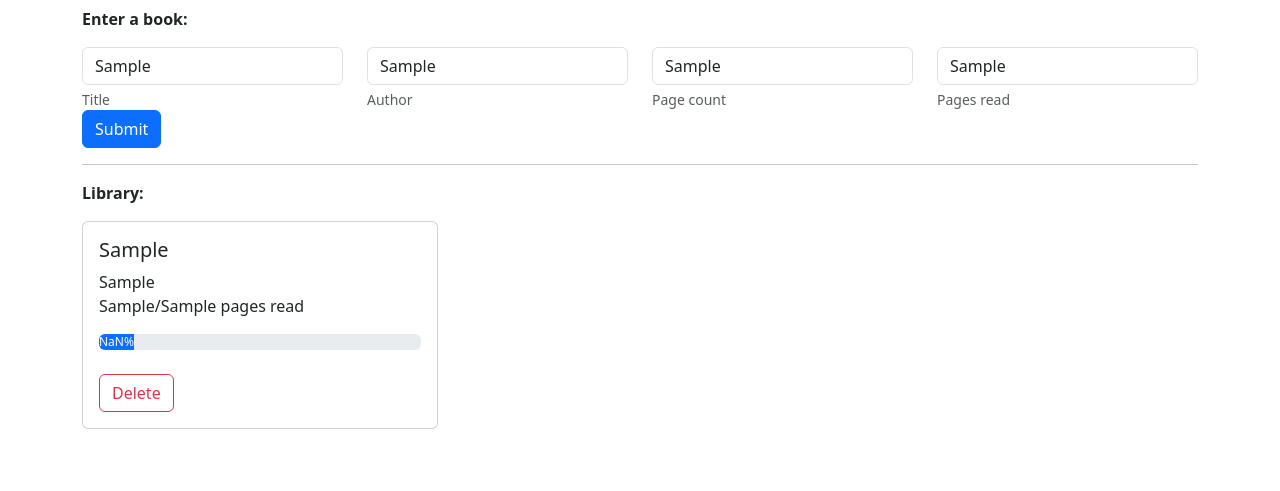
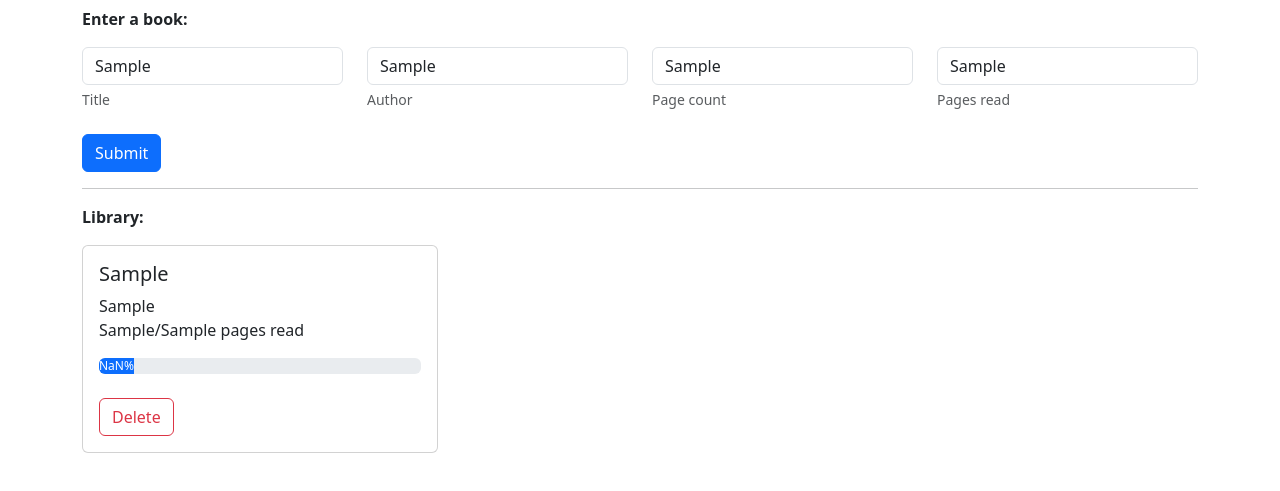
Before and after one commit to VaticanMemes/js-library, a plain HTML site: page index.html in a window 1280 px wide. Both pictures are taken after typing "Sample", "Sample", "Sample", "Sample" into the empty fields and a click on the button "Submit". Shown: the part 117-608 px from the top of the page. Drawn offline with nearby package versions, Linux system fonts and the light colour scheme.

Commit message:
small things that were bugging me

```diff
--- a/index.html
+++ b/index.html
@@ -8,18 +8,10 @@
   <meta name="description" content="Library app made in JavaScript">
   <meta name="viewport" content="width=device-width, initial-scale=1">
   <link href="https://cdn.jsdelivr.net/npm/bootstrap@5.3.2/dist/css/bootstrap.min.css" rel="stylesheet" integrity="sha384-T3c6CoIi6uLrA9TneNEoa7RxnatzjcDSCmG1MXxSR1GAsXEV/Dwwykc2MPK8M2HN" crossorigin="anonymous">
-  <style>
-    body {
-    background: white
-    }
-    .container {
-      background: white
-    }
-  </style>
 </head>
 
 <body>
-<div class="container rounded" id="container">
+<div class="container" id="container">
   <br>
   <h1 class="display-4">JavaScript Library</h1>
   <hr>
@@ -43,6 +35,7 @@
       <div id="pages-read-label" class="form-text">Pages read</div>
     </div>
     </div>
+    <br>
     <button id="submit-button" class="btn btn-primary">Submit</button>
   </form>
   <hr>
--- a/script.js
+++ b/script.js
@@ -52,15 +52,22 @@ function updateTable() {
         cardTitle.className = "card-title";
         cardTitle.appendChild(document.createTextNode(myLibrary[i].title));
         cardBody.appendChild(cardTitle);
+        // Progress bar maths - pages read can't be more than 100%
+        if (parseInt(myLibrary[i].pages_read) > myLibrary[i].pages) {
+            var pageFrac = (myLibrary[i].pages + "/" + myLibrary[i].pages + " pages read");
+            var barPerct = "100";
+        } else {
+            var pageFrac = (myLibrary[i].pages_read + "/" + myLibrary[i].pages + " pages read");
+            var barPerct = String(Math.round((myLibrary[i].pages_read / myLibrary[i].pages) * 100));
+        }
         // Card title & pages read
         const cardInfo = document.createElement("p");
         cardInfo.className = "card-text";
         cardInfo.appendChild(document.createTextNode(myLibrary[i].author));
         cardInfo.appendChild(document.createElement('br'));
-        cardInfo.appendChild(document.createTextNode(myLibrary[i].pages_read + "/" + myLibrary[i].pages + " pages read"));
+        cardInfo.appendChild(document.createTextNode(pageFrac));
         cardBody.appendChild(cardInfo);
         // Progress bar
-        const barPerct = String(Math.round((myLibrary[i].pages_read / myLibrary[i].pages) * 100))
         const progressBar = document.createElement("div");
         progressBar.className = "progress";
         progressBar.setAttribute("role", "progressbar");
@@ -68,7 +75,11 @@ function updateTable() {
         progressBar.setAttribute("aria-valuemin", "0");
         progressBar.setAttribute("aria-valuemax", "100");
         const progressBarBar = document.createElement("div");
-        progressBarBar.className = "progress-bar";
+        if (barPerct === "100") {
+            progressBarBar.className = "progress-bar progress-bar-striped";
+        } else {
+            progressBarBar.className = "progress-bar";
+        }
         progressBarBar.setAttribute("style", "width: " + barPerct + "%");
         progressBarBar.appendChild(document.createTextNode(barPerct + "%"));
         progressBar.appendChild(progressBarBar);
```
Also changed, not shown: 1 other file.
